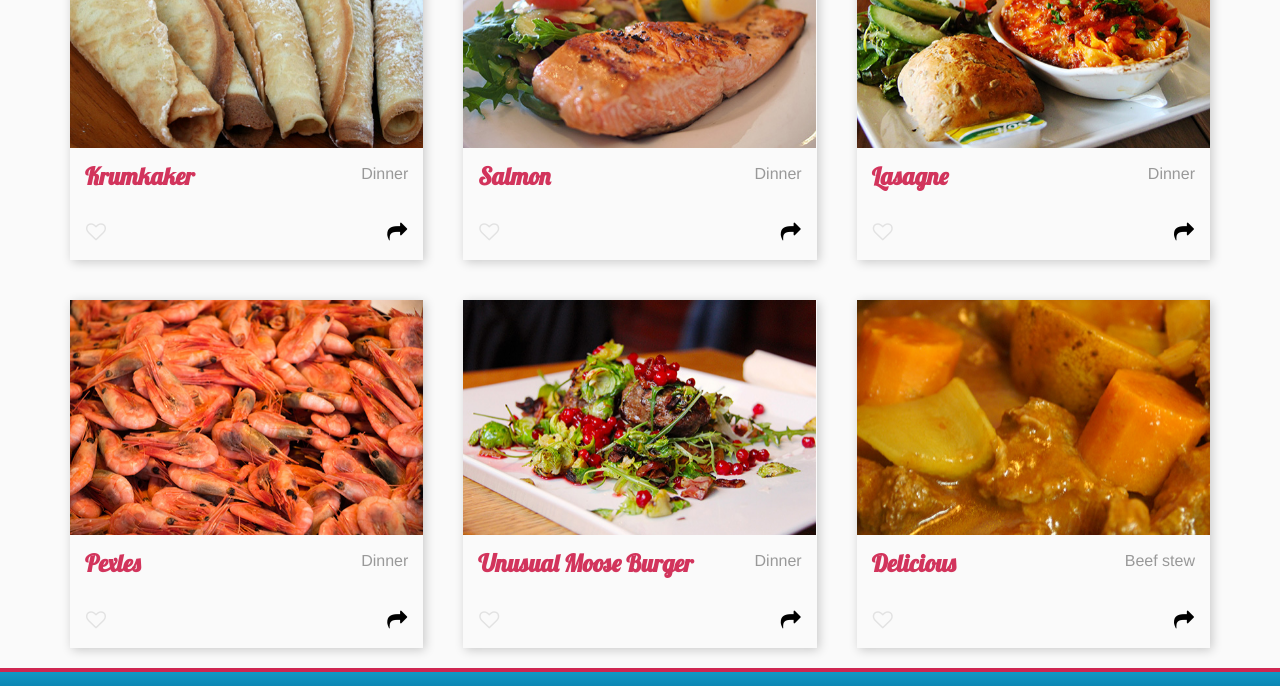
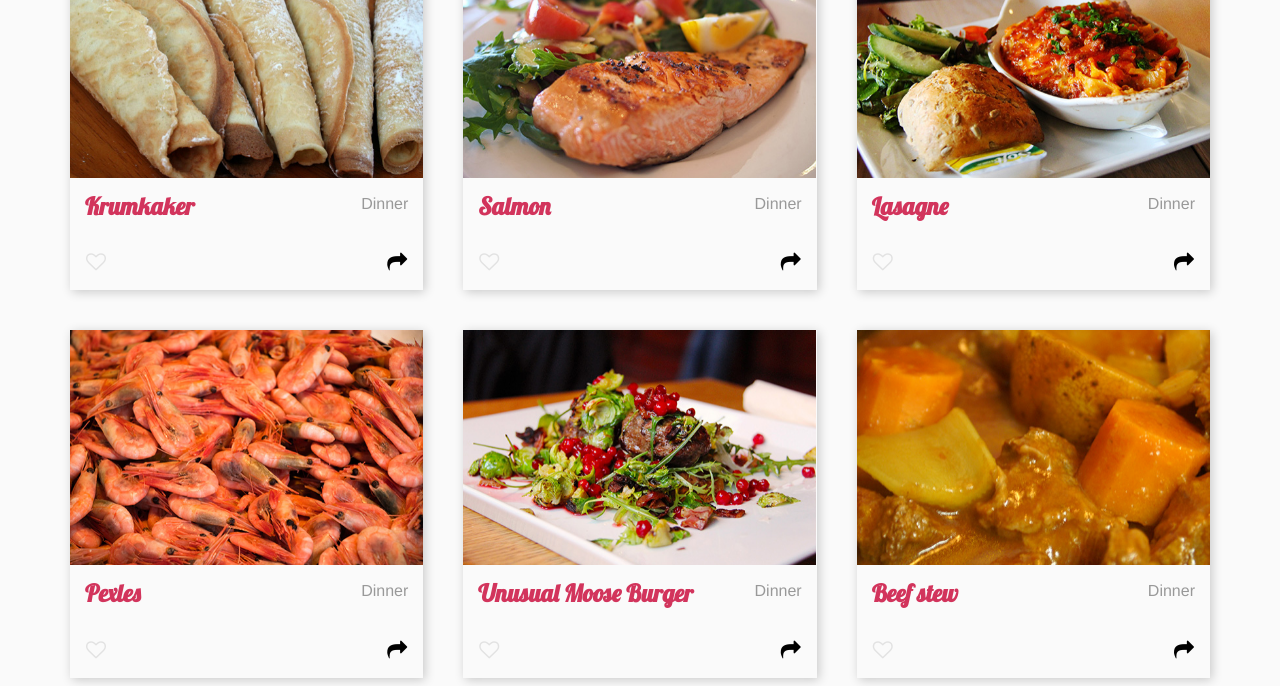
Before and after one commit to astasiewicz/norsk-cutup, a website: page app/index.html in a window 1280 px wide. Shown: the part 654-1340 px from the top of the page. Drawn offline with nearby package versions, Linux system fonts and the light colour scheme; files that its build step writes are made by us from their sources.

Commit message:
several last adjustments

```diff
--- a/app/index.html
+++ b/app/index.html
@@ -4,7 +4,7 @@
     <meta charset="utf-8">
     <meta name="description" content="">
     <meta name="viewport" content="width=device-width, initial-scale=1">
-    <title>norsk maltid</title>
+    <title>Norsk Maltid</title>
 
     <link rel="apple-touch-icon" href="apple-touch-icon.png">
     <!-- Place favicon.ico in the root directory -->
@@ -22,7 +22,7 @@
       <p class="browserupgrade">You are using an <strong>outdated</strong> browser. Please <a href="http://browsehappy.com/">upgrade your browser</a> to improve your experience.</p>
     <![endif]-->
 
-    <header class="header-container blue-gradient-bg" role="banner">
+    <header class="header-container blue-gradient-bg">
       <div class="wrapper">
   <h1>
     <a href="/" title="Norsk Maltid">
@@ -31,7 +31,7 @@
   </h1>
   </div>
   </header>
-  <nav class="nav-container" role="navigation">
+  <nav class="nav-container">
     <div class="wrapper relative">
       <ul class="nav-menu" id="nav-menu">
         <li>
@@ -51,7 +51,7 @@
     </div>
   </nav>
 
-<main id="main" role="main">
+<main id="main" class="main-container">
   <ul class="grid food-list">
     <li class="unit">
       <div class="food-list__item">
@@ -211,8 +211,8 @@
             <img src="images/Cookbook-beef-stew.jpg" alt="">
           </div>
           <div class="description">
-            <h2>Delicious</h2>
-            <span class="food-type">Beef stew</span>
+            <h2>Beef stew</h2>
+            <span class="food-type">Dinner</span>
           </div>
           <div class="ui">
             <button class="love-btn">
@@ -230,7 +230,7 @@
 </main>
 
 
-  <footer class="footer-container blue-gradient-bg" role="contentinfo">
+  <footer class="footer-container blue-gradient-bg">
     <div class="wrapper">
       <ul class="social-links">
         <li>
@@ -246,16 +246,6 @@
     </div>
   </footer>
 
-    <!-- Google Analytics: change UA-XXXXX-X to be your site's ID. -->
-    <script>
-      (function(b,o,i,l,e,r){b.GoogleAnalyticsObject=l;b[l]||(b[l]=
-      function(){(b[l].q=b[l].q||[]).push(arguments)});b[l].l=+new Date;
-      e=o.createElement(i);r=o.getElementsByTagName(i)[0];
-      e.src='https://www.google-analytics.com/analytics.js';
-      r.parentNode.insertBefore(e,r)}(window,document,'script','ga'));
-      ga('create','UA-XXXXX-X');ga('send','pageview');
-    </script>
-
     <!-- build:js scripts/libs.js -->
     <script src="bower_components/jQuery/dist/jquery.min.js"></script>
     <!-- endbuild -->
--- a/app/scripts/main.js
+++ b/app/scripts/main.js
@@ -1,9 +1,15 @@
+'use strict';
 $(function() {
+
+    /* Mobile Menu Toggle */
     var $menuToggleBtn = $('#menu-toggle');
     var $navMenu = $('#nav-menu');
 
-    $menuToggleBtn.on('click', function(ev) {
-        ev.stopImmediatePropagation();
+    $menuToggleBtn.on('click', function() {
+        // avoid multiple event fires
+        if ($navMenu.is(':animated')) {
+            return false;
+        }
         $menuToggleBtn.toggleClass('active');
         $navMenu.slideToggle(300);
 
--- a/app/styles/main.scss
+++ b/app/styles/main.scss
@@ -1,20 +1,23 @@
 // bower:scss
 // endbower
+
+/* Vars */
 $custom-red: #cf2751;
+
+/* Base */
 .browserupgrade {
   margin: 0.2em 0;
   background: #ccc;
   color: #000;
   padding: 0.2em 0;
 }
-
 body {
   background: #fafafa;
   font-family: 'Helvetica Neue', Helvetica, Arial, sans-serif;
   color: #333;
 }
 
-/* header */
+/* Header */
 .header-container {
   h1 {
     margin: 0;
@@ -25,7 +28,7 @@ body {
   }
 }
 
-/* nav */
+/* Navigation */
 .nav-container {
   background: $custom-red;
   padding: 15px 0;
@@ -48,6 +51,7 @@ body {
     }
   }
 }
+// Mobile button
 .mobile-menu-toggle {
   position: absolute;
   right: 20px;
@@ -61,6 +65,10 @@ body {
   }
 }
 
+/* Main */
+.main-container {
+  padding: 30px 0;
+}
 .food-list {
   margin: 0;
   padding: 0;
@@ -120,6 +128,7 @@ body {
   }
 }
 
+/* Footer */
 .footer-container {
   border-top: solid 4px $custom-red;
 
@@ -140,6 +149,7 @@ body {
   }
 }
 
+/* Helpers */
 .wrapper {
   margin: 0 auto;
   padding: 0 20px;
@@ -147,6 +157,7 @@ body {
 .relative {
   position: relative;
 }
+
 /* Simple grid Flex based */
 .grid, .wrapper {
   display: flex;
@@ -165,6 +176,8 @@ body {
   box-sizing: border-box;
 }
 
+
+/* Media Queries */
 @media screen and (min-width: 480px) {
   .grid .unit {
     max-width: 50%;
@@ -195,8 +208,6 @@ body {
   }
 }
 
-
-
 /* Gradients */
 
 .blue-gradient-bg {
```
Also changed, not shown: README.md (added).
